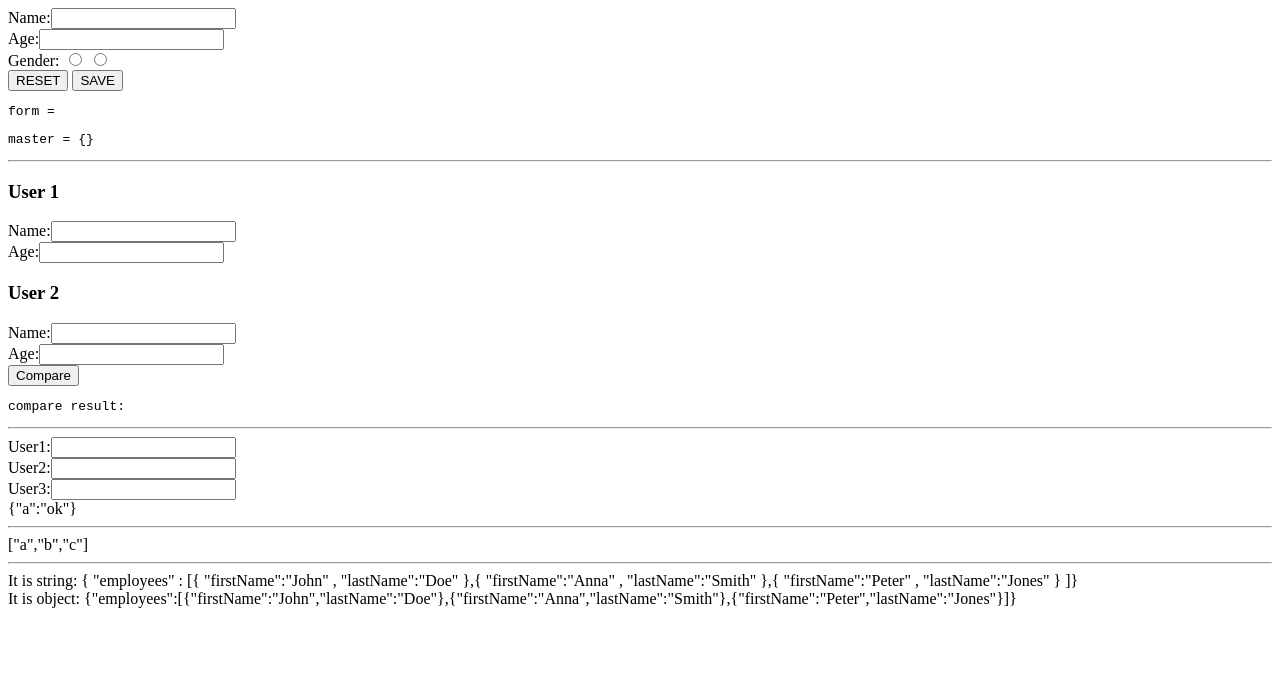
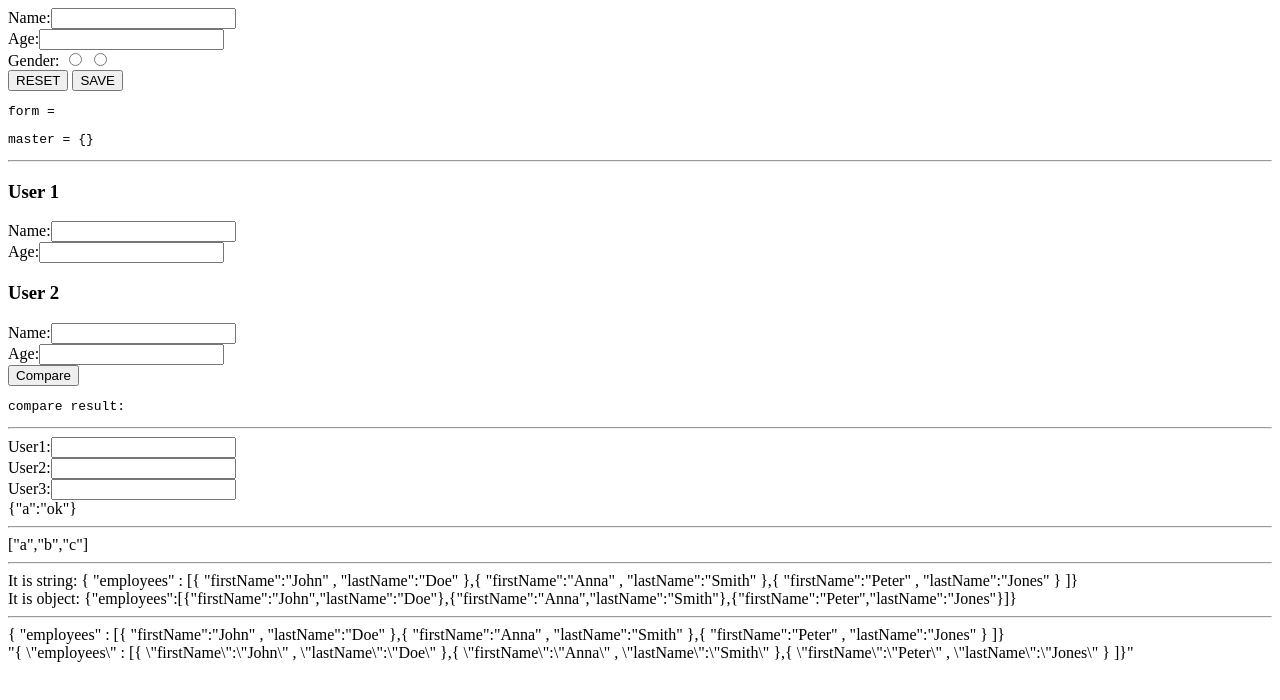
Before and after one commit to zbw322092/OfficalDocs, a website: page function/index.html in a window 1280 px wide. Drawn offline with nearby package versions, Linux system fonts and the light colour scheme.

Commit message:
angular.toJson

```diff
--- a/function/index.html
+++ b/function/index.html
@@ -104,6 +104,17 @@
   <div ng-controller="CompareExample"></div>
 
 
+  <!-- angular.module -->
+  <!-- angular.noop -->
+  <!-- angular.reloadWithDebugInfo -->
+
+  <hr>
+  <!-- angular.toJson -->
+  <div ng-controller="ToJsonController">
+    {{ jsonString }}<br>
+    {{ jsonFormat }}
+  </div>
+
   <script type="text/javascript" src="../scripts/angular.js"></script>
   <script type="text/javascript" src="../scripts/angular-route.js"></script>
   <script type="text/javascript" src="script.js"></script>
--- a/function/script.js
+++ b/function/script.js
@@ -206,4 +206,17 @@ app.controller('CopyController', function($scope) {
   console.log(dst3.person.other === src5.person.other); // false
 
 
+})
+
+.controller('ToJsonController', function($scope) {
+  $scope.jsonString =
+    '{ "employees" : [' +
+    '{ "firstName":"John" , "lastName":"Doe" },' +
+    '{ "firstName":"Anna" , "lastName":"Smith" },' +
+    '{ "firstName":"Peter" , "lastName":"Jones" } ]}';
+
+  $scope.jsonFormat = angular.toJson($scope.jsonString, true);
+
+  console.log(typeof $scope.jsonString);
+  console.log(typeof $scope.jsonFormat);
 });
```
